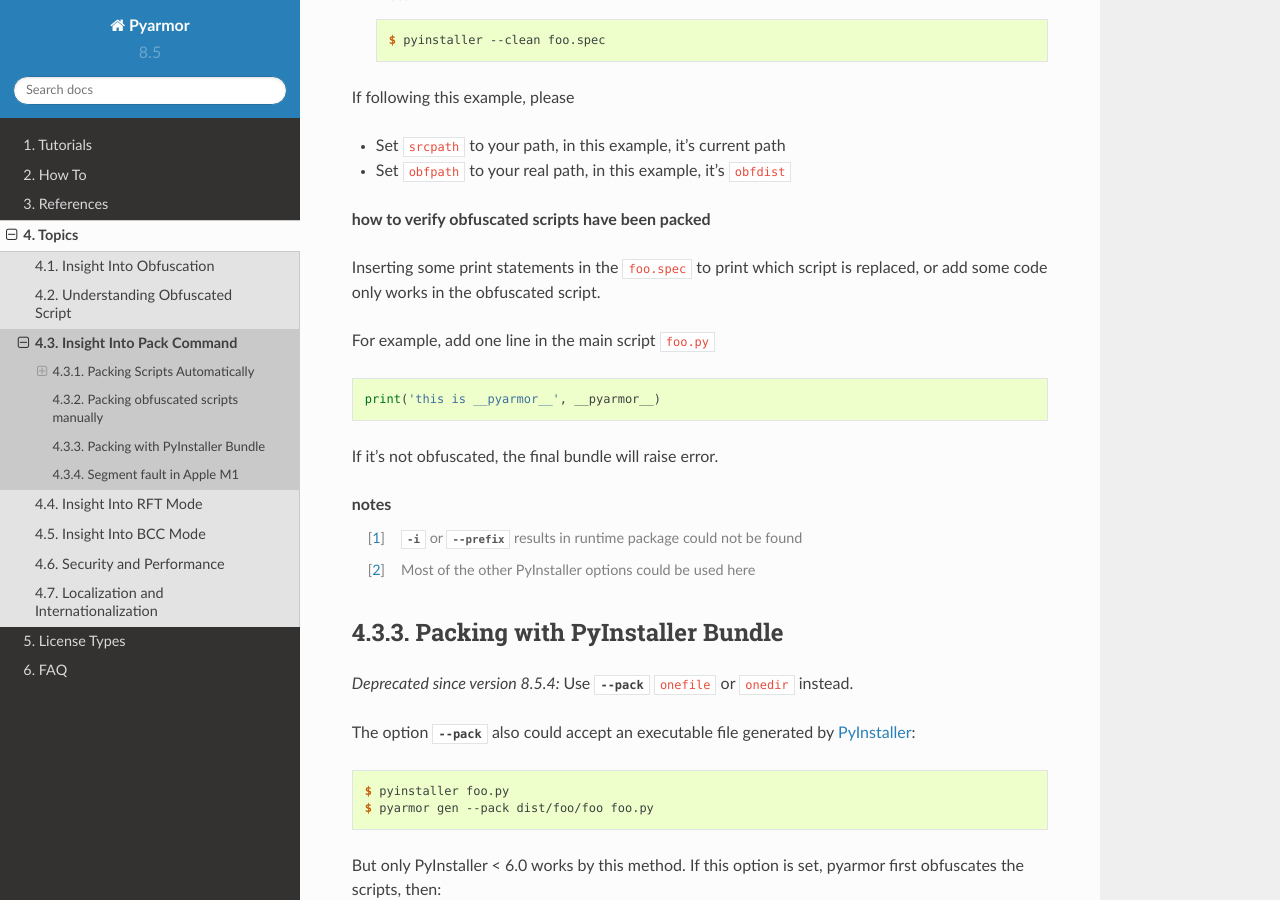
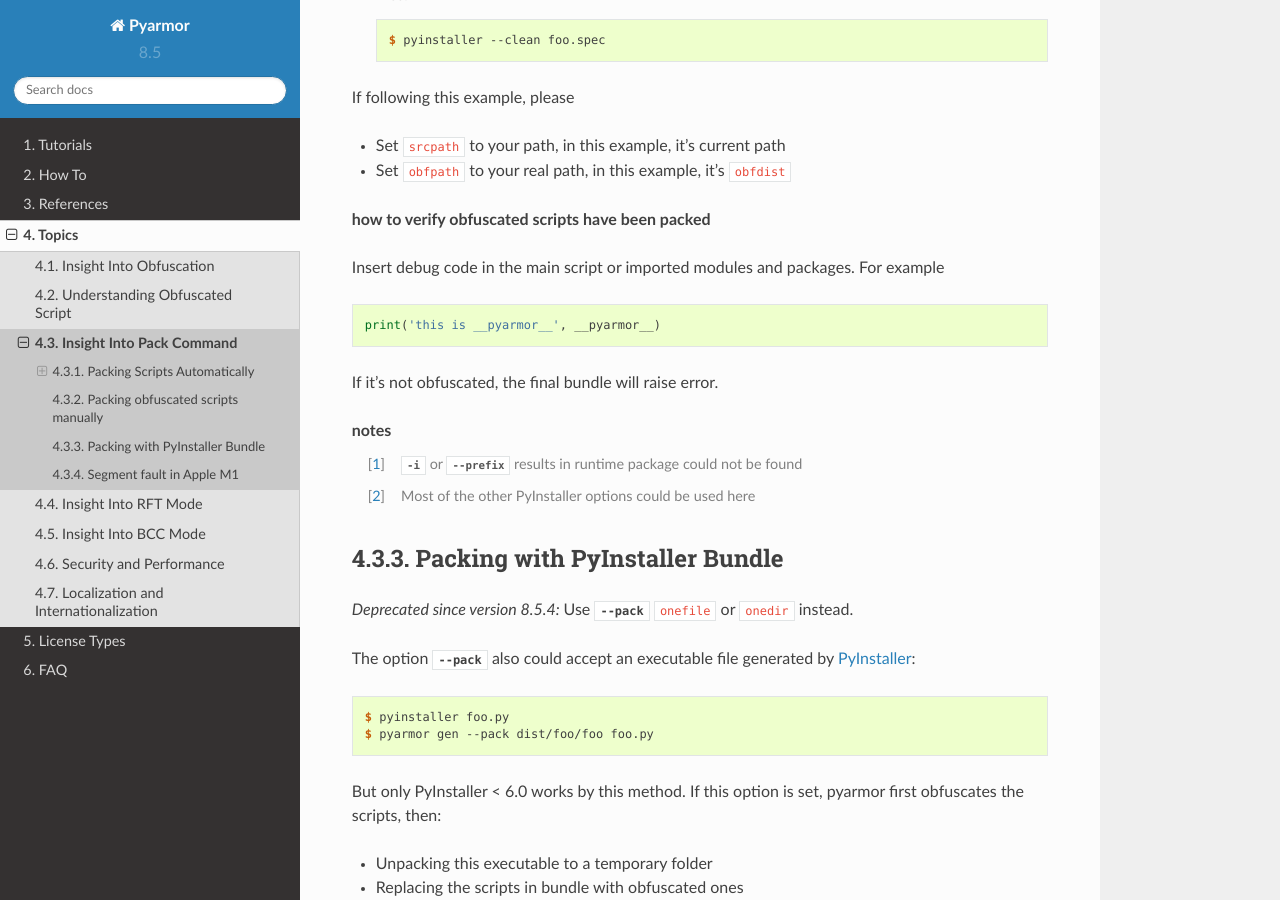
Before and after one commit to dashingsoft/pyarmor, a Sphinx documentation site: the page built from docs/topic/repack.rst, in a window 1280 px wide and 900 px high, scrolled down 5203 px. Built offline with Sphinx 7.4.7 and the Read the Docs theme 2.0.0, drawn with Linux system fonts in a browser that asks for light colours.

Commit message:
Refine doc

```diff
--- a/docs/topic/repack.rst
+++ b/docs/topic/repack.rst
@@ -226,9 +226,7 @@
 
 **how to verify obfuscated scripts have been packed**
 
-Inserting some print statements in the ``foo.spec`` to print which script is replaced, or add some code only works in the obfuscated script.
-
-For example, add one line in the main script ``foo.py``
+Insert debug code in the main script or imported modules and packages. For example
 
 .. code-block:: python
 
```
